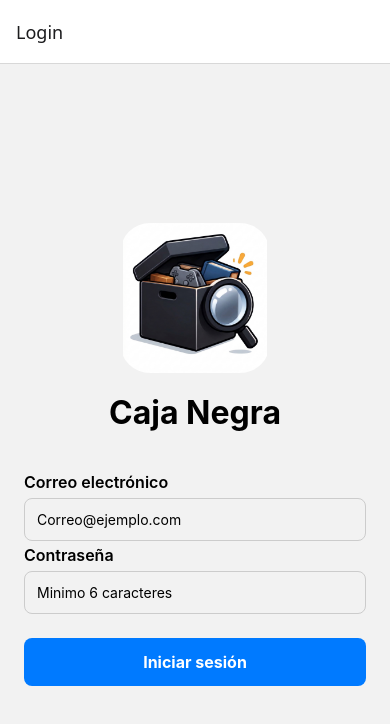
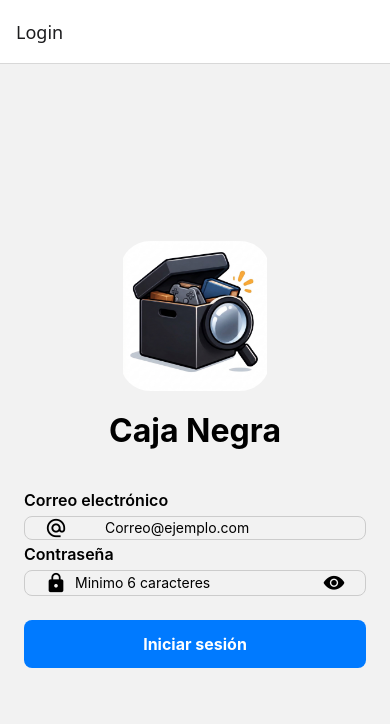
Before and after one commit to redxjoseantonio-debug/ProyectoCajaNegra-JMySB-PrograMovil66, a React Native app in the folder CajaNagraApp/: screen /Login in a window 390 px wide. Shown: the top 724 px of the page. Built offline with nearby package versions, Linux system fonts and the light colour scheme.

Commit message:
-creacion y configuracion de componentes reutilizables "CustomButton" y "CustomInput" - Implementacion de los componentes reutilizables en login y Home con validacion de datos en el Input - iplementacion de los iconos vectoriales - implementacio de los estilos condiionales en CustomButton

```diff
--- a/CajaNagraApp/package.json
+++ b/CajaNagraApp/package.json
@@ -9,6 +9,7 @@
     "web": "expo start --web"
   },
   "dependencies": {
+    "@expo/vector-icons": "^15.1.1",
     "@react-navigation/bottom-tabs": "^7.18.18",
     "@react-navigation/native": "^7.2.4",
     "@react-navigation/native-stack": "^7.15.0",
--- a/CajaNagraApp/src/components/CustomButton.tsx
+++ b/CajaNagraApp/src/components/CustomButton.tsx
@@ -4,10 +4,12 @@ import { TouchableOpacity, Text, StyleSheet } from "react-native";
 type CustomButtonProps = {
     title: string;
     onPress: ()=>void;
-    variant?: undefined;
+    variant?: "primary"| "secondary" | "tertiary";
 };
 
-export default function CustomButton({title, onPress}: CustomButtonProps){
+export default function CustomButton({title, onPress, variant="primary"}: CustomButtonProps){
+    const styles = getStyles(variant);
+
     return(
         <TouchableOpacity style={styles.button} onPress={onPress} >
             <Text style={styles.buttonTitle}>
@@ -17,15 +19,19 @@ export default function CustomButton({title, onPress}: CustomButtonProps){
     );
 };
 
-const styles = StyleSheet.create({
-    button:{
-        backgroundColor: '#206291',
-        borderRadius: 5,
-        width: 150,
-        padding: 12,
-        marginBottom: 5,
-    },
-    buttonTitle: {
-            color: "Black",
-    }
+const getStyles = (variant: "primary"| "secondary" | "tertiary") =>
+    StyleSheet.create({
+        button:{
+            backgroundColor: variant === "primary" ? '#007AFF' :
+                                    variant === "secondary" ? '#222' : '#fff',
+            borderRadius: variant==="primary"? 8 : variant==="secondary" ? 10 : 0,
+            padding: 14,
+            marginTop: 20,
+            alignItems: "center",
+        },
+        buttonTitle: {
+            color: variant === "tertiary" ? 'black' : 'white',
+            fontSize: 16,
+            fontWeight: "bold"
+        }
     })
--- a/CajaNagraApp/src/components/CustomIput.tsx
+++ b/CajaNagraApp/src/components/CustomIput.tsx
@@ -1,10 +1,86 @@
-import React from "react";
+import { Ionicons, MaterialIcons } from "@expo/vector-icons";
+import React, { useState } from "react";
+import { Text, KeyboardTypeOptions, TextInput, TouchableOpacity, View, StyleSheet } from "react-native";
 
 
 type CustomIputProps = {
-
+    onChangeText: (text: string) => void;
+    value: string;
+    placeholder: string;
+    type?: "default" | "password" | "email" | "number";
 };
 
-export default function CustomIput({}: CustomIputProps){
+export default function CustomIput({onChangeText, value, placeholder, type = "default",}: CustomIputProps){
+const [isSecureText, setIsSecureText] = useState(type === "password")
 
-};
+        const isPasswordField = type === "password";
+        const isWritting = value.length > 0;
+
+        const IconName: (typeof MaterialIcons)["name"] | undefined =
+        type === "password" ? "lock" :
+        type === "email" ? "alternate-email" : undefined;
+
+        const keyboardType: KeyboardTypeOptions =
+        type === "email" ? "email-address" :
+        type === "number" ? "number-pad":
+        "default";
+
+        const getError = () =>{
+        if(type === "email" && !value.includes("@") && !value.includes(".")){
+            return "Correo invalido";
+        }
+        if(type === "password" && value.length < 6){
+            return "Contraseña invalida";
+        }
+        return undefined;
+    };
+        const error = getError();
+
+    return(
+        <View>
+            <View style={[styles.inputContainer, error && isWritting && styles.inputError]}>
+            <MaterialIcons name={IconName as any} size={22} />
+
+        <TextInput
+            style={styles.input}
+            onChangeText={onChangeText}
+            value={value}
+            placeholder={placeholder}
+            keyboardType={keyboardType}
+            secureTextEntry={isSecureText}
+        />
+        {isPasswordField && <TouchableOpacity
+        onPress={() => {
+            setIsSecureText(!isSecureText);
+        }}>
+        <Ionicons name="eye" size={22} />
+        </TouchableOpacity>}
+        </View>
+        {error && isWritting && (<Text style={styles.inputError}>{error}</Text>)}
+        </View>
+    );
+}
+
+const styles = StyleSheet.create({
+        inputContainer:{
+            flexDirection: 'row',
+            alignItems: 'center',
+            justifyContent: "space-between",
+            borderRadius: 8,
+            borderColor: "#ccc",
+            borderWidth: 1,
+            paddingLeft: 20,
+            paddingRight: 20,
+            marginBottom: 4,
+
+        },
+        inputError:{
+            color: 'red',
+            borderColor: 'red',
+            marginTop: 5,
+            marginLeft: 5,
+        },
+        input:{
+            width: '80%',
+        }
+    })
--- a/CajaNagraApp/src/screens/HomeScreen.tsx
+++ b/CajaNagraApp/src/screens/HomeScreen.tsx
@@ -1,5 +1,6 @@
 import React from 'react';
 import {View, Text, StyleSheet, TouchableOpacity} from 'react-native';
+import CustomButton from '../components/CustomButton';
 
 export default function HomeScreen() {
     return (
@@ -9,9 +10,9 @@ export default function HomeScreen() {
             <View style={styles.card}>
             <Text style={styles.cardtitle}>🔎 ¿Buscas algo?</Text>
             <Text style={styles.cardtext}>Encuentra rapidamente un objeto y descubre en que caja, armario, gaveta o espacio lo almacenaste. </Text>
-                <TouchableOpacity style={styles.button}>
-                    <Text style={styles.buttontext}>Buscar objeto</Text>
-                </TouchableOpacity>
+
+            <CustomButton title='Buscar objeto' onPress={()=>console.log(1)} variant='secondary'/>
+
             </View>
             <View style={styles.infocard}>
                 <Text style={styles.infotitle}>📦 Organiza tus pertenencias</Text>
@@ -59,17 +60,6 @@ const styles = StyleSheet.create({
         lineHeight: 20,
         marginBottom: 20,
     },
-    button: {
-        backgroundColor: '#222',
-        paddingVertical: 13,
-        borderRadius: 10,
-        alignItems: 'center',
-    },
-    buttontext: {
-        color: '#FFFFFF',
-        fontSize: 16,
-        fontWeight: 'bold',
-    },
     infocard: {
         width: '100%',
         backgroundColor: '#EAEAEA',
--- a/CajaNagraApp/src/screens/LoginScreen.tsx
+++ b/CajaNagraApp/src/screens/LoginScreen.tsx
@@ -2,6 +2,8 @@ import React from 'react';
 import { useState } from 'react';
 import { View, Text, TextInput, Button, Image, StyleSheet, Touchable, TouchableOpacity } from 'react-native';
 import {NativeStackScreenProps} from '@react-navigation/native-stack';
+import CustomButton from '../components/CustomButton';
+import CustomIput from '../components/CustomIput';
 
 type RootStackParamList = {
     Login: undefined;
@@ -31,33 +33,15 @@ export default function LoginScreen({ navigation }: Props) {
             <Image source={require('../../assets/Logo_caja_negra.jpg')} style={styles.logo} />
             <Text style={styles.title}>Caja Negra</Text>
             <Text style={styles.label}>Correo electrónico</Text>
-            <TextInput
-                style={styles.input}
-                placeholder="Correo@ejemplo.com"
-                value={email}
-                onChangeText={setEmail}
-                keyboardType="email-address"
-                autoCapitalize="none"
-            />
 
-            {submitted && !emailValid && (
-                <Text style={styles.error}>Por favor, ingrese un correo electrónico válido.</Text>
-            )}
+            <CustomIput placeholder="Correo@ejemplo.com" value={email} onChangeText={setEmail} type='email'/>
 
             <Text style={styles.label}>Contraseña</Text>
-            <TextInput
-                style={styles.input}
-                placeholder="Minimo 6 caracteres"
-                value={password}
-                onChangeText={setPassword}
-                secureTextEntry
-            />
-            {submitted && !passwordValid && (
-                <Text style={styles.error}>La contraseña debe tener al menos 6 caracteres.</Text>
-            )}
-            <TouchableOpacity style={styles.button} onPress={handleLogin}>
-                <Text style={styles.buttonText}>Iniciar sesión</Text>
-            </TouchableOpacity>
+
+            <CustomIput placeholder="Minimo 6 caracteres" value={password} onChangeText={setPassword} type='password'/>
+
+            <CustomButton title="Iniciar sesión" onPress={handleLogin} variant='primary'/>
+
         </View>
     );
 }
@@ -79,29 +63,6 @@ const styles = StyleSheet.create({
         marginBottom: 6,
         fontWeight: '600',
     },
-    input: {
-        borderWidth: 1,
-        borderColor: '#ccc',
-        borderRadius: 8,
-        padding: 12,
-        marginBottom: 4,
-    },
-    error: {
-        color: 'red',
-        marginBottom: 24,
-    },
-    button: {
-        backgroundColor: '#007AFF',
-        padding: 14,
-        borderRadius: 8,
-        alignItems: 'center',
-        marginTop: 20,
-    },
-    buttonText: {
-        color: 'white',
-        fontSize: 16,
-        fontWeight: 'bold',
-    },
     logo: {
         width: 150,
         height: 150,
```
Also changed, not shown: 1 other file (tests, documents, lock files or other folders).
